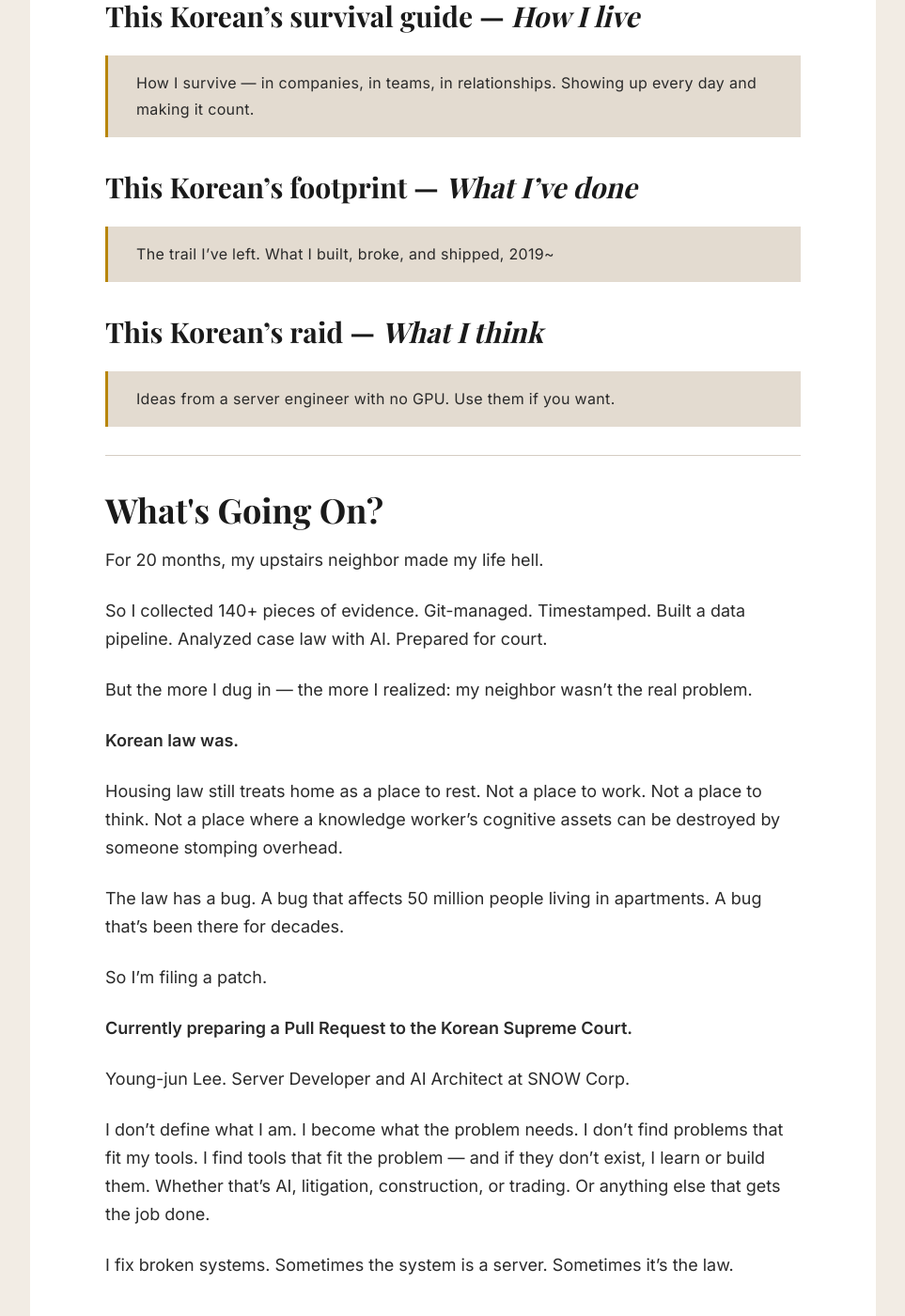
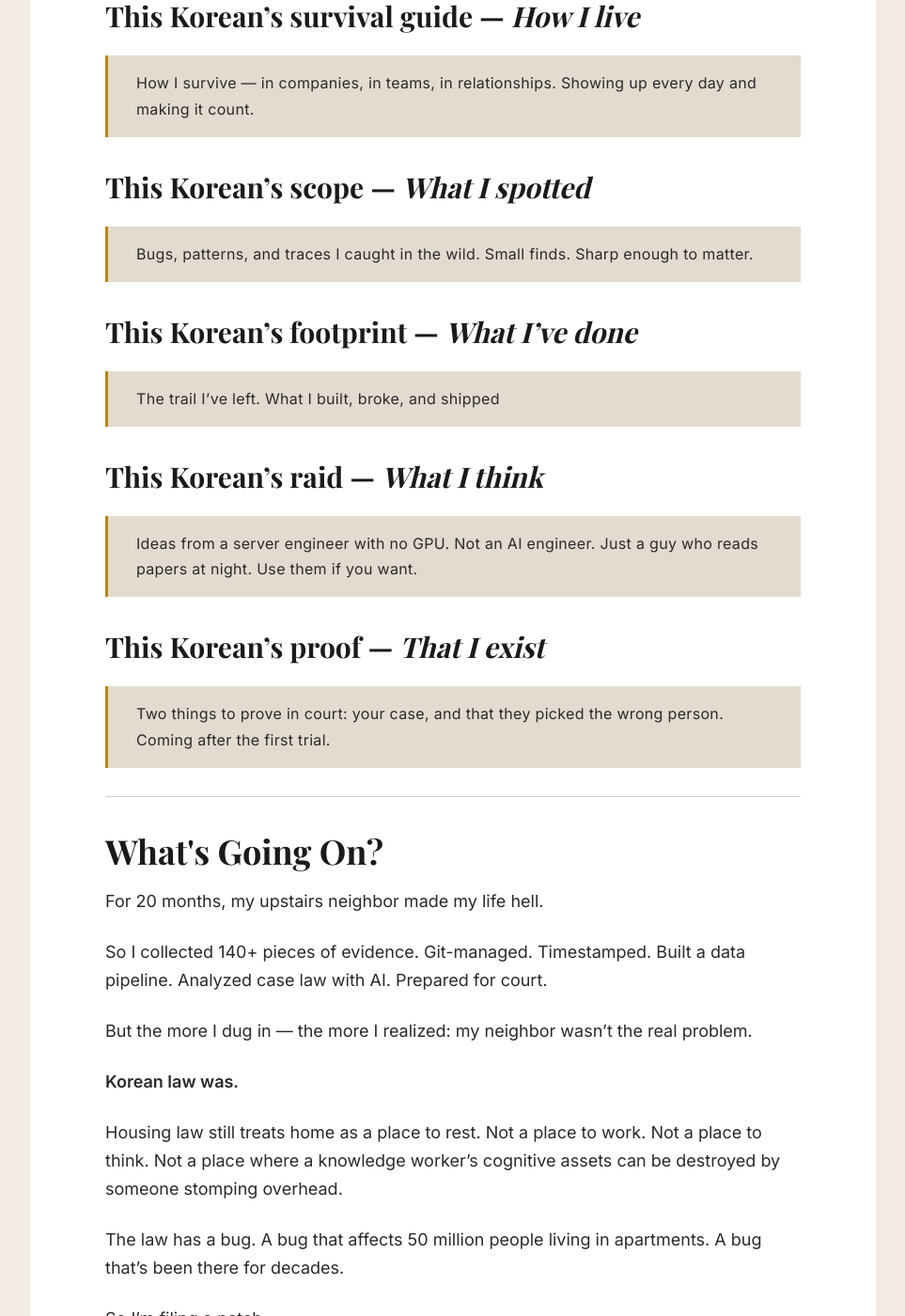
Before and after one commit to banziha104/banziha104.github.io, a Jekyll site: the page built from about.md, in a window 1280 px wide and 1400 px high, scrolled down 1214 px. Shown: the whole window at 94% size, without its empty margins (8-971 px from the left). Built offline with Jekyll 4.4.1, drawn with Linux system fonts in a browser that asks for light colours; some web fonts are replaced; some of the changed text lies outside the part shown.

Commit message:
feature: 새단장을 시작

```diff
--- a/_includes/sidebar.html
+++ b/_includes/sidebar.html
@@ -19,12 +19,20 @@
                 <em>How I live</em>
             </li>
             <li class="series-item">
+                <strong>This Korean's scope</strong>
+                <em>What I spotted</em>
+            </li>
+            <li class="series-item">
                 <strong>This Korean's footprint</strong>
                 <em>What I've done</em>
             </li>
             <li class="series-item">
                 <strong>This Korean's raid</strong>
                 <em>What I think</em>
+            </li>
+            <li class="series-item">
+                <strong>This Korean's proof</strong>
+                <em>That I exist</em>
             </li>
         </ul>
     </section><!-- .widget-series -->
--- a/about.md
+++ b/about.md
@@ -17,12 +17,22 @@ banner_image: aboutPage.jpeg
 > How I survive — in companies, in teams, in relationships.
 > Showing up every day and making it count.
 
+## **This Korean's scope** — *What I spotted*
+> Bugs, patterns, and traces I caught in the wild.
+> Small finds. Sharp enough to matter.
+
 ## **This Korean's footprint** — *What I've done*
-> The trail I've left. What I built, broke, and shipped, 2019~
+> The trail I've left. What I built, broke, and shipped
 
 ## **This Korean's raid** — *What I think*
 > Ideas from a server engineer with no GPU.
+> Not an AI engineer. Just a guy who reads papers at night.
 > Use them if you want.
+
+## **This Korean's proof** — *That I exist*
+> Two things to prove in court:
+> your case, and that they picked the wrong person.
+> Coming after the first trial.
 
 ---
 
@@ -50,16 +60,16 @@ A bug that's been there for decades.
 
 So I'm filing a patch.
 
-**Currently preparing a Pull Request to the Korean Supreme Court.**
+**Currently preparing a Pull Request to the Korean Court.**
 
 Young-jun Lee. Server Developer and AI Architect at SNOW Corp.
 
-I don't define what I am. I become what the problem needs.
-I don't find problems that fit my tools.
-I find tools that fit the problem — and if they don't exist,
-I learn or build them.
-Whether that's AI, litigation, construction, or trading.
-Or anything else that gets the job done.
+I don't define what I am. I become what the problem needs. <br>
+I don't find problems that fit my tools. <br>
+I find tools that fit the problem — and if they don't exist,<br>
+I learn or build them. <br>
+Whether that's AI, litigation, construction, or trading. <br>
+Or anything else that gets the job done. <br>
 
 I fix broken systems. Sometimes the system is a server.
 Sometimes it's the law.
```
